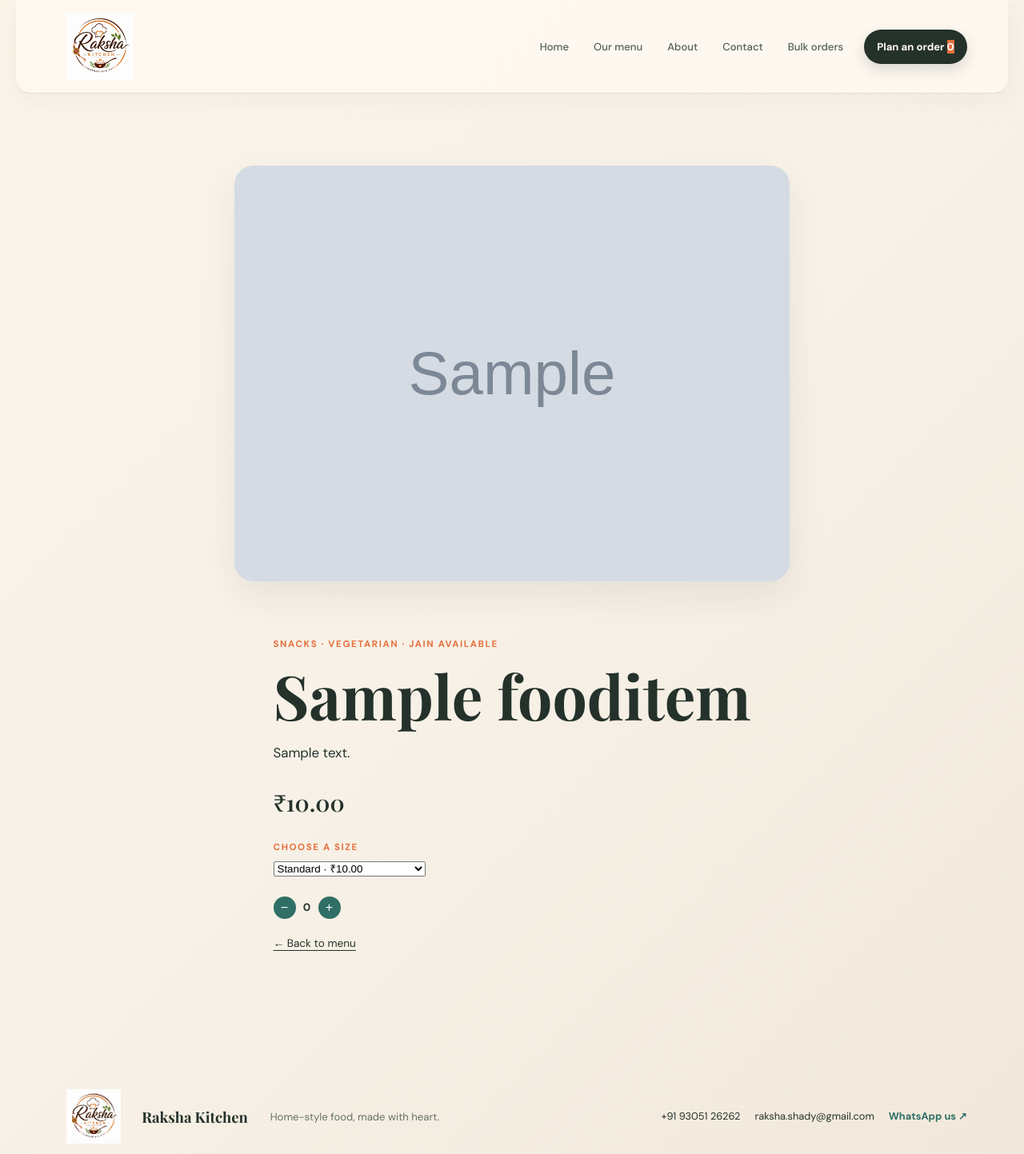
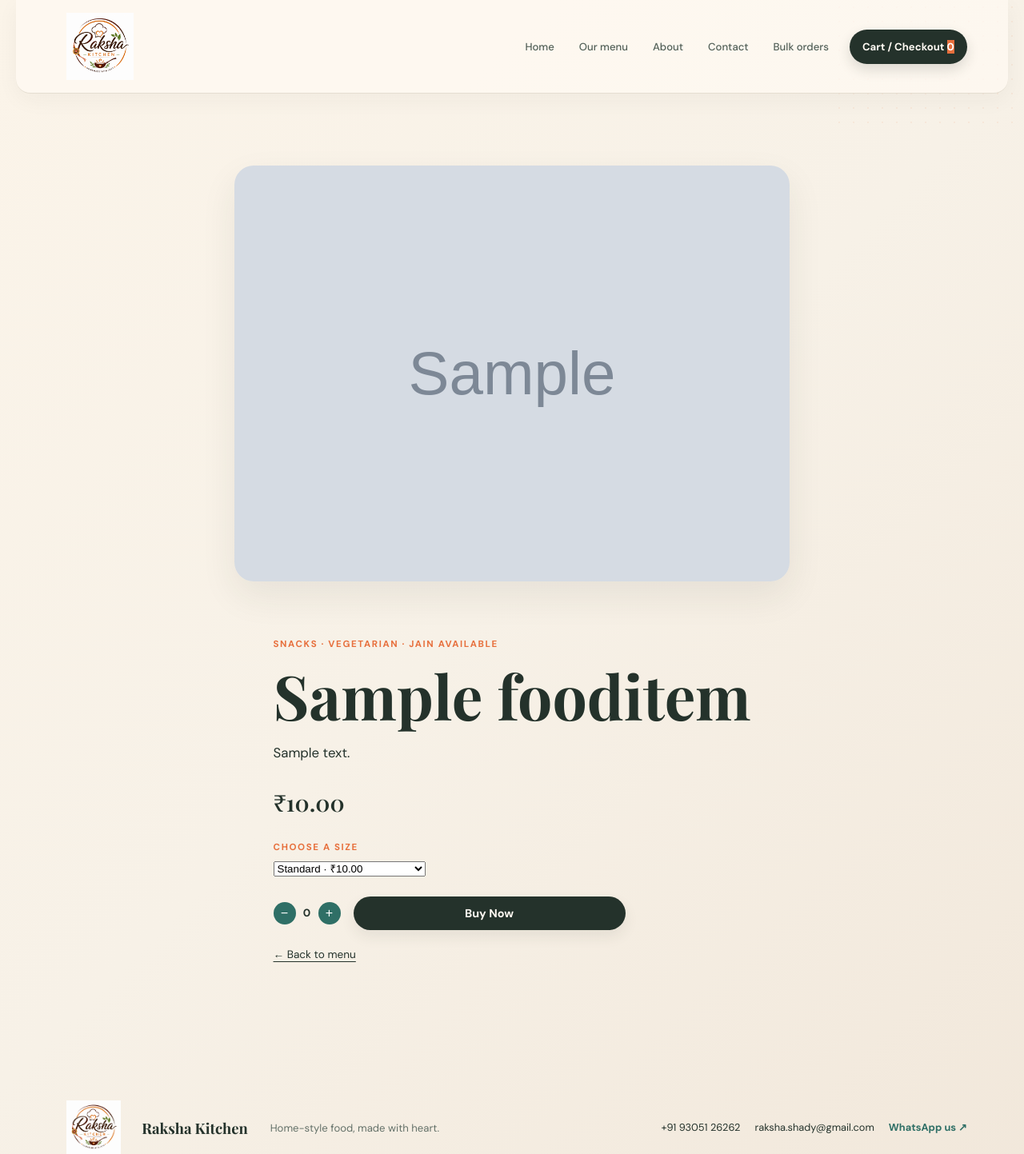
Before and after one commit to naveengoyal10/RakshaKitchen, a Django app: a page that uses templates/base.html in a window 1280 px wide. Shown: the top 1443 px of the page at 80% size. Run offline with Django 5.2, Linux system fonts and the light colour scheme; data comes from the database, SQL or seed files in the repository; tables that the repository leaves empty hold one stand-in row (values such as "Sample post"); grey boxes marked "Sample" are stand-in pictures.

Commit message:
Add persistent cart and buy now actions

```diff
--- a/kitchen/views.py
+++ b/kitchen/views.py
@@ -39,7 +39,11 @@
 
 
 def menu_detail(request, slug):
-    item = get_object_or_404(FoodItem, slug=slug, available=True)
+    item = get_object_or_404(
+        FoodItem.objects.prefetch_related(Prefetch("variants", queryset=FoodVariant.objects.filter(active=True))),
+        slug=slug,
+        available=True,
+    )
     return render(request, "menu_detail.html", {"item": item})
 
 
@@ -76,7 +80,9 @@
             return redirect("kitchen:bulk_orders")
     else:
         form = CustomerInquiryForm()
-    popular_items = FoodItem.objects.filter(available=True).order_by("-featured", "display_order", "name")[:6]
+    popular_items = FoodItem.objects.filter(available=True).prefetch_related(
+        Prefetch("variants", queryset=FoodVariant.objects.filter(active=True))
+    ).order_by("-featured", "display_order", "name")[:6]
     return render(request, "bulk_orders.html", {"form": form, "popular_items": popular_items})
 
 
--- /dev/null
+++ b/static/css/cart-actions.css
@@ -0,0 +1 @@
+.product-actions{display:flex;flex-wrap:wrap;gap:8px;margin-top:12px}.product-actions .button{align-items:center;cursor:pointer;flex:1 1 120px;justify-content:center;margin:0;min-width:0;padding:12px 14px;text-align:center;white-space:nowrap}.product-actions .add-to-cart{background:var(--paper);border:1px solid var(--ink);color:var(--ink)}.product-actions .add-to-cart:hover{background:var(--sage)}.product-actions .buy-now{background:var(--ink);color:var(--paper)}.menu-item-action .product-actions{width:100%}.item-detail-copy>.product-actions{max-width:440px}.cart-toast{background:var(--ink);border-radius:4px;bottom:24px;color:var(--paper);left:50%;opacity:0;padding:12px 20px;pointer-events:none;position:fixed;transform:translate(-50%,12px);transition:opacity .2s ease,transform .2s ease;z-index:1000}.cart-toast.is-visible{opacity:1;transform:translate(-50%,0)}@media(max-width:760px){.product-actions{gap:7px}.product-actions .button{flex-basis:110px;padding:11px 9px}.cart-toast{bottom:16px;max-width:calc(100vw - 32px);text-align:center;width:max-content}}
--- a/static/js/site.js
+++ b/static/js/site.js
@@ -12,6 +12,16 @@
 try {
   const storedBasket = JSON.parse(localStorage.getItem(basketKey) || '[]');
   basket = Array.isArray(storedBasket) ? storedBasket.filter((item) => item && Number.isInteger(item.quantity) && item.quantity > 0) : [];
+  const mergedBasket = new Map();
+  basket.forEach((item) => {
+    item.key = item.food_item_id
+      ? `${Number(item.food_item_id)}:${item.variant_id ? Number(item.variant_id) : 'base'}`
+      : item.key || `${item.name}:${item.variant_id || 'base'}`;
+    const existing = mergedBasket.get(item.key);
+    if (existing) existing.quantity += item.quantity;
+    else mergedBasket.set(item.key, item);
+  });
+  basket = [...mergedBasket.values()];
 } catch (error) {
   localStorage.removeItem(basketKey);
 }
@@ -36,9 +46,9 @@
 }
 
 function getCardItemKey(card) {
-  const addButton = card.querySelector('.add-item');
+  const addButton = card.querySelector('.add-to-cart');
   const variantSelect = card.querySelector('.food-variant');
-  return `${addButton.dataset.itemName}:${variantSelect?.value || 'standard'}`;
+  return `${Number(addButton.dataset.foodItemId)}:${variantSelect?.value || 'base'}`;
 }
 
 function getCardItem(card) {
@@ -63,7 +73,7 @@
 }
 
 function addCardItem(card) {
-  const button = card.querySelector('.add-item');
+  const button = card.querySelector('.add-to-cart');
   const variantSelect = card.querySelector('.food-variant');
   const selectedVariant = variantSelect?.selectedOptions[0];
   const variantId = variantSelect?.value ? Number(variantSelect.value) : null;
@@ -74,6 +84,15 @@
   else basket.push({key: itemKey, food_item_id: Number(button.dataset.foodItemId), variant_id: variantId, variant_name: variantName, name: button.dataset.itemName, price: selectedVariant?.dataset.variantPrice || button.dataset.itemPrice, quantity: 1});
   saveBasket();
   renderBasket();
+}
+
+function showCartToast(message) {
+  const toast = document.querySelector('.cart-toast');
+  if (!toast) return;
+  toast.textContent = message;
+  toast.classList.add('is-visible');
+  window.clearTimeout(showCartToast.timeout);
+  showCartToast.timeout = window.setTimeout(() => toast.classList.remove('is-visible'), 1800);
 }
 
 function updateWhatsAppLink() {
@@ -148,7 +167,7 @@
   const container = document.querySelector('.basket-items');
   if (!container) return;
   const menuUrl = document.body.dataset.menuUrl;
-  container.innerHTML = basket.length ? basket.map((item) => { const safeName = escapeHtml(item.name); const itemKey = encodeURIComponent(item.name); return `<div class="basket-line"><span>${safeName}</span><div class="basket-line-controls"><button type="button" data-decrement-item="${itemKey}" aria-label="Decrease ${safeName} quantity">−</button><input type="number" min="1" value="${item.quantity}" data-quantity-item="${itemKey}" aria-label="${safeName} quantity"><button type="button" data-increment-item="${itemKey}" aria-label="Increase ${safeName} quantity">+</button></div><strong>₹${(Number(item.price) * item.quantity).toFixed(2)} <button type="button" data-remove-item="${itemKey}" aria-label="Remove ${safeName}">×</button></strong></div>`; }).join('') : `<p class="basket-empty">Your list is empty. Add dishes from the <a href="${menuUrl}">menu</a>.</p>`;
+  container.innerHTML = basket.length ? basket.map((item) => { const label = item.variant_name ? `${item.name} · ${item.variant_name}` : item.name; const safeName = escapeHtml(label); const itemKey = encodeURIComponent(item.key); return `<div class="basket-line"><span>${safeName}</span><div class="basket-line-controls"><button type="button" data-decrement-item="${itemKey}" aria-label="Decrease ${safeName} quantity">−</button><input type="number" min="1" max="999" value="${item.quantity}" data-quantity-item="${itemKey}" aria-label="${safeName} quantity"><button type="button" data-increment-item="${itemKey}" aria-label="Increase ${safeName} quantity">+</button></div><strong>₹${(Number(item.price) * item.quantity).toFixed(2)} <button type="button" data-remove-item="${itemKey}" aria-label="Remove ${safeName}">×</button></strong></div>`; }).join('') : `<p class="basket-empty">Your cart is empty. Add dishes from the <a href="${menuUrl}">menu</a>.</p>`;
   const total = basket.reduce((sum, item) => sum + Number(item.price) * item.quantity, 0);
   const totalElement = document.querySelector('.basket-total strong span');
   if (totalElement) totalElement.textContent = total.toFixed(2);
@@ -158,15 +177,19 @@
   if (cartInput) cartInput.value = JSON.stringify(basket.map((item) => ({food_item_id: item.food_item_id || null, name: item.name, variant_id: item.variant_id, quantity: item.quantity})));
 }
 
-document.querySelectorAll('.add-item').forEach((button) => {
-  button.addEventListener('click', () => {
-    addCardItem(button.closest('[data-food-card]'));
-    button.innerHTML = 'Added <span>✓</span>';
-    window.setTimeout(() => { button.innerHTML = 'Add <span>+</span>'; }, 1200);
-  });
-});
-
 document.addEventListener('click', (event) => {
+  const addButton = event.target.closest('.add-to-cart');
+  if (addButton) {
+    addCardItem(addButton.closest('[data-food-card]'));
+    showCartToast('Added to cart');
+    return;
+  }
+  const buyButton = event.target.closest('.buy-now');
+  if (buyButton) {
+    addCardItem(buyButton.closest('[data-food-card]'));
+    window.location.assign(document.body.dataset.orderUrl);
+    return;
+  }
   const cardQuantityButton = event.target.closest('[data-card-increment], [data-card-decrement]');
   if (cardQuantityButton) {
     const card = cardQuantityButton.closest('[data-food-card]');
@@ -184,10 +207,10 @@
   }
   const quantityButton = event.target.closest('[data-increment-item], [data-decrement-item]');
   if (quantityButton) {
-    const itemName = decodeURIComponent(quantityButton.dataset.incrementItem || quantityButton.dataset.decrementItem);
-    const item = basket.find((basketItem) => basketItem.name === itemName);
+    const itemKey = decodeURIComponent(quantityButton.dataset.incrementItem || quantityButton.dataset.decrementItem);
+    const item = basket.find((basketItem) => basketItem.key === itemKey);
     if (item) {
-      item.quantity = Math.max(1, item.quantity + (quantityButton.dataset.incrementItem ? 1 : -1));
+      item.quantity = Math.min(999, Math.max(1, item.quantity + (quantityButton.dataset.incrementItem ? 1 : -1)));
       saveBasket();
       renderBasket();
     }
@@ -195,7 +218,7 @@
   }
   const removeButton = event.target.closest('[data-remove-item]');
   if (!removeButton) return;
-  basket = basket.filter((item) => item.name !== decodeURIComponent(removeButton.dataset.removeItem));
+  basket = basket.filter((item) => item.key !== decodeURIComponent(removeButton.dataset.removeItem));
   saveBasket();
   renderBasket();
 });
@@ -209,9 +232,9 @@
   }
   const quantityInput = event.target.closest('[data-quantity-item]');
   if (!quantityInput) return;
-  const item = basket.find((basketItem) => basketItem.name === decodeURIComponent(quantityInput.dataset.quantityItem));
+  const item = basket.find((basketItem) => basketItem.key === decodeURIComponent(quantityInput.dataset.quantityItem));
   if (item) {
-    item.quantity = Math.max(1, Number.parseInt(quantityInput.value, 10) || 1);
+    item.quantity = Math.min(999, Math.max(1, Number.parseInt(quantityInput.value, 10) || 1));
     saveBasket();
     renderBasket();
   }
--- a/templates/base.html
+++ b/templates/base.html
@@ -22,6 +22,7 @@
   <link rel="stylesheet" href="{% static 'css/design.css' %}">
   <link rel="stylesheet" href="{% static 'css/premium-home.css' %}">
   <link rel="stylesheet" href="{% static 'css/food-card.css' %}">
+  <link rel="stylesheet" href="{% static 'css/cart-actions.css' %}">
   <link rel="stylesheet" href="{% static 'css/order-fixes.css' %}">
   <link rel="stylesheet" href="{% static 'css/bulk-inquiry.css' %}">
   <link rel="stylesheet" href="{% static 'css/bulk-page-premium.css' %}">
@@ -42,10 +43,11 @@
   <link rel="stylesheet" href="{% static 'css/hero-step-one.css' %}">
   {% block extra_meta %}{% endblock %}
 </head>
-<body data-menu-url="{% url 'kitchen:menu' %}" data-menu-pricing-url="{% url 'kitchen:menu_pricing' %}" data-whatsapp-number="{{ whatsapp_number }}">
+<body data-menu-url="{% url 'kitchen:menu' %}" data-order-url="{% url 'kitchen:order' %}" data-menu-pricing-url="{% url 'kitchen:menu_pricing' %}" data-whatsapp-number="{{ whatsapp_number }}">
   {% include "includes/navbar.html" %}
   {% include "includes/messages.html" %}
   <main>{% block content %}{% endblock %}</main>
+  <div class="cart-toast" role="status" aria-live="polite"></div>
   {% include "includes/footer.html" %}
   {% block structured_data %}<script type="application/ld+json">{
     "@context": "https://schema.org",
--- a/templates/bulk_orders.html
+++ b/templates/bulk_orders.html
@@ -4,7 +4,7 @@
 {% block content %}
 <section class="bulk-hero"><div><p class="eyebrow">For the big moments</p><h1>More people,<br><em>more to celebrate.</em></h1><p>Thoughtful Indian food for gatherings of every shape and size. Tell us what you are planning and we will help build a menu that feels generous, easy, and completely yours.</p><div class="bulk-hero-actions"><a class="button button-dark" href="#bulk-enquiry">Plan your menu <span>↘</span></a><a class="button button-whatsapp" href="https://wa.me/{{ whatsapp_number }}" target="_blank" rel="noreferrer">Order on WhatsApp <span>↗</span></a></div></div><div class="bulk-hero-art"><span class="bulk-hero-number">01</span><p>Food for the<br><em>whole table.</em></p><div class="bulk-hero-dots"></div></div></section>
 <section class="event-types"><div class="section-heading"><p class="eyebrow">Bring us into the plan</p><h2>Made for your<br><em>kind of gathering.</em></h2></div><div class="event-type-grid"><div><span>01</span><h3>Birthday parties</h3><p>Easy, celebratory food that keeps the table full and the host relaxed.</p></div><div><span>02</span><h3>House parties</h3><p>Shareable snacks, chaat, mains, and sweets for a warm evening at home.</p></div><div><span>03</span><h3>Office events</h3><p>Reliable menus for team lunches, milestones, and working celebrations.</p></div><div><span>04</span><h3>Society events</h3><p>Generous food for community gatherings, meetings, and festive days.</p></div><div><span>05</span><h3>Family functions</h3><p>Comforting dishes that make reunions and rituals feel even more special.</p></div><div><span>06</span><h3>Festivals</h3><p>Seasonal favourites and sweet moments made for sharing.</p></div><div><span>07</span><h3>Small catering</h3><p>Flexible support for intimate groups that still deserve a beautiful spread.</p></div></div></section>
-<section class="bulk-options"><div class="section-heading"><p class="eyebrow">A few favourites</p><h2>Popular for<br><em>larger tables.</em></h2></div><div class="bulk-option-grid">{% for item in popular_items %}<a href="{% url 'kitchen:menu_detail' item.slug %}" class="bulk-option"><div>{% if item.image %}<img src="{{ item.image.url }}" alt="{{ item.name }}" loading="lazy">{% endif %}</div><strong>{{ item.name }}</strong><span>From ₹{{ item.price }} ↗</span></a>{% empty %}<p class="empty-state">Our popular bulk options will appear here once menu items are added in Admin.</p>{% endfor %}</div></section>
+<section class="bulk-options"><div class="section-heading"><p class="eyebrow">A few favourites</p><h2>Popular for<br><em>larger tables.</em></h2></div><div class="bulk-option-grid">{% for item in popular_items %}<article class="bulk-option" data-food-card><div><a href="{% url 'kitchen:menu_detail' item.slug %}">{% if item.image %}<img src="{{ item.image.url }}" alt="{{ item.name }}" loading="lazy">{% endif %}</a></div><strong><a href="{% url 'kitchen:menu_detail' item.slug %}">{{ item.name }}</a></strong><span>From ₹{{ item.price }} ↗</span>{% if item.variants.all %}<select class="food-variant" aria-label="Choose a size for {{ item.name }}"><option value="">{{ item.base_option_name }} · ₹{{ item.price }}</option>{% for variant in item.variants.all %}<option value="{{ variant.id }}" data-variant-price="{{ variant.price }}">{{ variant.name }} · ₹{{ variant.price }}</option>{% endfor %}</select>{% endif %}{% include "includes/product_actions.html" with item=item %}</article>{% empty %}<p class="empty-state">Our popular bulk options will appear here once menu items are added in Admin.</p>{% endfor %}</div></section>
 <section class="minimum-order"><div><p class="eyebrow">A little planning goes a long way</p><h2>Minimum orders<br><em>made simple.</em></h2></div><div><p>We recommend reaching out at least 2–3 days before your event so we can source well, plan portions, and prepare everything with care. Smaller last-minute requests may be possible depending on availability.</p><div class="minimum-points"><span>Flexible menus</span><span>Portion guidance</span><span>Fresh preparation</span></div></div></section>
 <section class="bulk-enquiry" id="bulk-enquiry"><div class="bulk-form-intro"><p class="eyebrow">Let’s make a plan</p><h2>Tell us about<br><em>your gathering.</em></h2><p>Share the essentials and we will follow up with thoughtful recommendations.</p><a class="bulk-contact-link" href="https://wa.me/{{ whatsapp_number }}" target="_blank" rel="noreferrer">Prefer WhatsApp? Start a chat <span>↗</span></a></div><form class="bulk-form" method="post">{% csrf_token %}{% for field in form %}<label>{{ field.label }}{% if field.field.required %}<sup>*</sup>{% endif %}{{ field }}{% for error in field.errors %}<small>{{ error }}</small>{% endfor %}</label>{% endfor %}<button class="button button-dark" type="submit">Send bulk enquiry <span>↗</span></button></form></section>
 {% endblock %}
--- a/templates/includes/food_card.html
+++ b/templates/includes/food_card.html
@@ -8,6 +8,7 @@
   <div class="food-info">
     <div class="food-card-heading"><h3><a href="{% url 'kitchen:menu_detail' item.slug %}">{{ item.name }}</a></h3><span class="food-card-arrow" aria-hidden="true">↗</span></div>
     <p>{{ item.description }}</p>
-    <div class="food-meta"><strong data-main-price="{{ item.unit_price_label }}">{{ item.unit_price_label }}</strong>{% if item.variants.all %}<select class="food-variant" aria-label="Choose a size for {{ item.name }}"><option value="">{{ item.base_option_name }} · {{ item.unit_price_label }}</option>{% for variant in item.variants.all %}<option value="{{ variant.id }}" data-variant-price="{{ variant.price }}" data-display-price="{{ variant.unit_price_label }}">{{ variant.name }} · {{ variant.unit_price_label }}</option>{% endfor %}</select>{% endif %}<button class="add-item" type="button" data-food-item-id="{{ item.id }}" data-item-name="{{ item.name|escapejs }}" data-item-price="{{ item.price }}">Add to list <span>+</span></button></div>
+    <div class="food-meta"><strong data-main-price="{{ item.unit_price_label }}">{{ item.unit_price_label }}</strong>{% if item.variants.all %}<select class="food-variant" aria-label="Choose a size for {{ item.name }}"><option value="">{{ item.base_option_name }} · {{ item.unit_price_label }}</option>{% for variant in item.variants.all %}<option value="{{ variant.id }}" data-variant-price="{{ variant.price }}" data-display-price="{{ variant.unit_price_label }}">{{ variant.name }} · {{ variant.unit_price_label }}</option>{% endfor %}</select>{% endif %}</div>
   </div>
+  {% include "includes/product_actions.html" with item=item %}
 </article>
--- a/templates/includes/navbar.html
+++ b/templates/includes/navbar.html
@@ -8,6 +8,6 @@
     <a href="{% url 'kitchen:about' %}">About</a>
     <a href="{% url 'kitchen:contact' %}">Contact</a>
     <a href="{% url 'kitchen:bulk_orders' %}">Bulk orders</a>
-    <a href="{% url 'kitchen:order' %}" class="nav-cta">Plan an order <span class="basket-count" aria-label="items in enquiry list">0</span></a>
+    <a href="{% url 'kitchen:order' %}" class="nav-cta">Cart / Checkout <span class="basket-count" aria-label="items in cart">0</span></a>
   </nav>
 </header>
--- /dev/null
+++ b/templates/includes/product_actions.html
@@ -0,0 +1,4 @@
+<div class="product-actions">
+  <button class="button add-item add-to-cart" type="button" data-food-item-id="{{ item.id }}" data-item-name="{{ item.name|escapejs }}" data-item-price="{{ item.price }}">Add to Cart</button>
+  <button class="button button-dark buy-now" type="button">Buy Now</button>
+</div>
--- a/templates/menu_detail.html
+++ b/templates/menu_detail.html
@@ -4,5 +4,5 @@
 {% block og_type %}product{% endblock %}
 {% block structured_data %}<script type="application/ld+json">{"@context":"https://schema.org","@type":"Product","name":"{{ item.name|escapejs }}","description":"{{ item.description|escapejs }}","category":"{{ item.category.name|escapejs }}","url":"{{ request.scheme }}://{{ request.get_host }}{{ request.path }}","offers":{"@type":"Offer","priceCurrency":"INR","price":"{{ item.price }}","availability":"https://schema.org/InStock"}}</script>{% endblock %}
 {% block content %}
-<section class="item-detail" data-food-card><div class="item-detail-art">{% if item.image %}<img src="{{ item.image.url }}" alt="{{ item.name }}" loading="lazy">{% else %}<span>{{ item.category.name }}</span>{% endif %}</div><div class="item-detail-copy"><p class="eyebrow">{{ item.category.name }}{% if item.vegetarian %} · Vegetarian{% endif %}{% if item.jain_available %} · Jain available{% endif %}</p><h1>{{ item.name }}</h1><p class="item-detail-description">{{ item.description }}</p><div class="item-price">₹{{ item.price }}</div>{% if item.variants.all %}<div class="detail-variants"><p class="eyebrow">Choose a size</p><select class="food-variant" aria-label="Choose a size for {{ item.name }}"><option value="">Standard · ₹{{ item.price }}</option>{% for variant in item.variants.all %}<option value="{{ variant.id }}" data-variant-price="{{ variant.price }}">{{ variant.name }} · ₹{{ variant.price }}</option>{% endfor %}</select></div>{% endif %}<button class="button button-dark add-item" type="button" data-food-item-id="{{ item.id }}" data-item-name="{{ item.name|escapejs }}" data-item-price="{{ item.price }}">Add to enquiry list <span>+</span></button><a class="back-link" href="{% url 'kitchen:menu' %}">← Back to menu</a></div></section>
+<section class="item-detail" data-food-card><div class="item-detail-art">{% if item.image %}<img src="{{ item.image.url }}" alt="{{ item.name }}" loading="lazy">{% else %}<span>{{ item.category.name }}</span>{% endif %}</div><div class="item-detail-copy"><p class="eyebrow">{{ item.category.name }}{% if item.vegetarian %} · Vegetarian{% endif %}{% if item.jain_available %} · Jain available{% endif %}</p><h1>{{ item.name }}</h1><p class="item-detail-description">{{ item.description }}</p><div class="item-price">₹{{ item.price }}</div>{% if item.variants.all %}<div class="detail-variants"><p class="eyebrow">Choose a size</p><select class="food-variant" aria-label="Choose a size for {{ item.name }}"><option value="">Standard · ₹{{ item.price }}</option>{% for variant in item.variants.all %}<option value="{{ variant.id }}" data-variant-price="{{ variant.price }}">{{ variant.name }} · ₹{{ variant.price }}</option>{% endfor %}</select></div>{% endif %}{% include "includes/product_actions.html" with item=item %}<a class="back-link" href="{% url 'kitchen:menu' %}">← Back to menu</a></div></section>
 {% endblock %}
--- a/templates/order.html
+++ b/templates/order.html
@@ -6,7 +6,7 @@
   <div class="order-heading"><p class="eyebrow">A thoughtful order, made simple</p><h1>Bring something<br><em>good to the table.</em></h1><p>Choose your food from the menu, then share a few details so we can prepare everything just right.</p></div>
   <div class="delivery-order-notice order-delivery-notice"><p>⚠️ <strong>Free delivery is available only within Life Republic Township.</strong></p><p>⏰ <strong>Orders must be placed at least 4 hours in advance.</strong></p></div>
   <div class="order-workspace">
-    <aside class="order-summary"><div class="summary-top"><div><p class="eyebrow">Your selection</p><h2>Order summary</h2></div><button class="clear-list" type="button">Clear all</button></div><div class="basket-items"><p class="basket-empty">Your list is empty. Add dishes from the <a href="{% url 'kitchen:menu' %}">menu</a>.</p></div><div class="basket-total"><span>Estimated total</span><strong>₹<span>0</span></strong></div><div class="summary-note"><span>RK</span><p>Freshly prepared in small batches.<br>We’ll confirm your order details soon.</p></div></aside>
+    <aside class="order-summary"><div class="summary-top"><div><p class="eyebrow">Your selection</p><h2>Order summary</h2></div><button class="clear-list" type="button">Clear all</button></div><div class="basket-items"><p class="basket-empty">Your cart is empty. Add dishes from the <a href="{% url 'kitchen:menu' %}">menu</a>.</p></div><div class="basket-total"><span>Estimated total</span><strong>₹<span>0</span></strong></div><div class="summary-note"><span>RK</span><p>Freshly prepared in small batches.<br>We’ll confirm your order details soon.</p></div></aside>
     <form class="premium-order-form" method="post" data-order-form>{% csrf_token %}
       <div class="form-section"><div class="form-section-heading"><span>01</span><div><p class="eyebrow">Your details</p><h2>Who are we cooking for?</h2></div></div><div class="form-grid"><label>{{ form.customer_name.label }}<sup>*</sup>{{ form.customer_name }}{% for error in form.customer_name.errors %}<small>{{ error }}</small>{% endfor %}</label><label>{{ form.mobile.label }}<sup>*</sup>{{ form.mobile }}{% for error in form.mobile.errors %}<small>{{ error }}</small>{% endfor %}</label><label>{{ form.email.label }}{{ form.email }}{% for error in form.email.errors %}<small>{{ error }}</small>{% endfor %}</label><label class="field-wide">{{ form.address.label }}<sup>*</sup>{{ form.address }}{% for error in form.address.errors %}<small>{{ error }}</small>{% endfor %}</label></div></div>
       <div class="form-section"><div class="form-section-heading"><span>02</span><div><p class="eyebrow">When and how</p><h2>Delivery details</h2></div></div><div class="form-grid"><label>{{ form.preferred_date.label }}{{ form.preferred_date }}{% for error in form.preferred_date.errors %}<small>{{ error }}</small>{% endfor %}</label><label>{{ form.preferred_time.label }}{{ form.preferred_time }}{% for error in form.preferred_time.errors %}<small>{{ error }}</small>{% endfor %}</label><label>{{ form.order_type.label }}{{ form.order_type }}{% for error in form.order_type.errors %}<small>{{ error }}</small>{% endfor %}</label></div></div>
```
Also changed, not shown: kitchen/tests.py (+24 -0 lines), templates/menu.html (+1 -1 lines).
